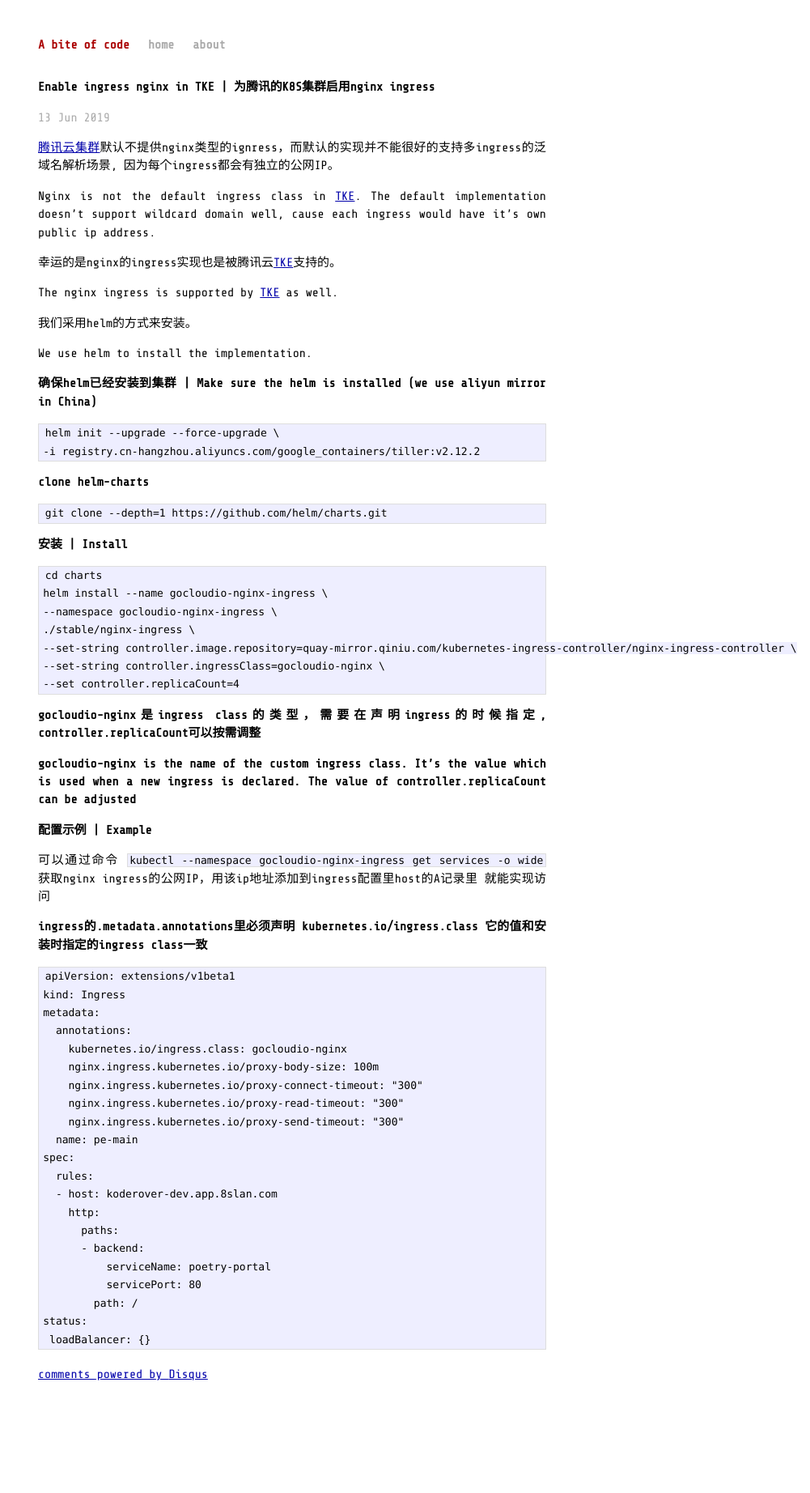
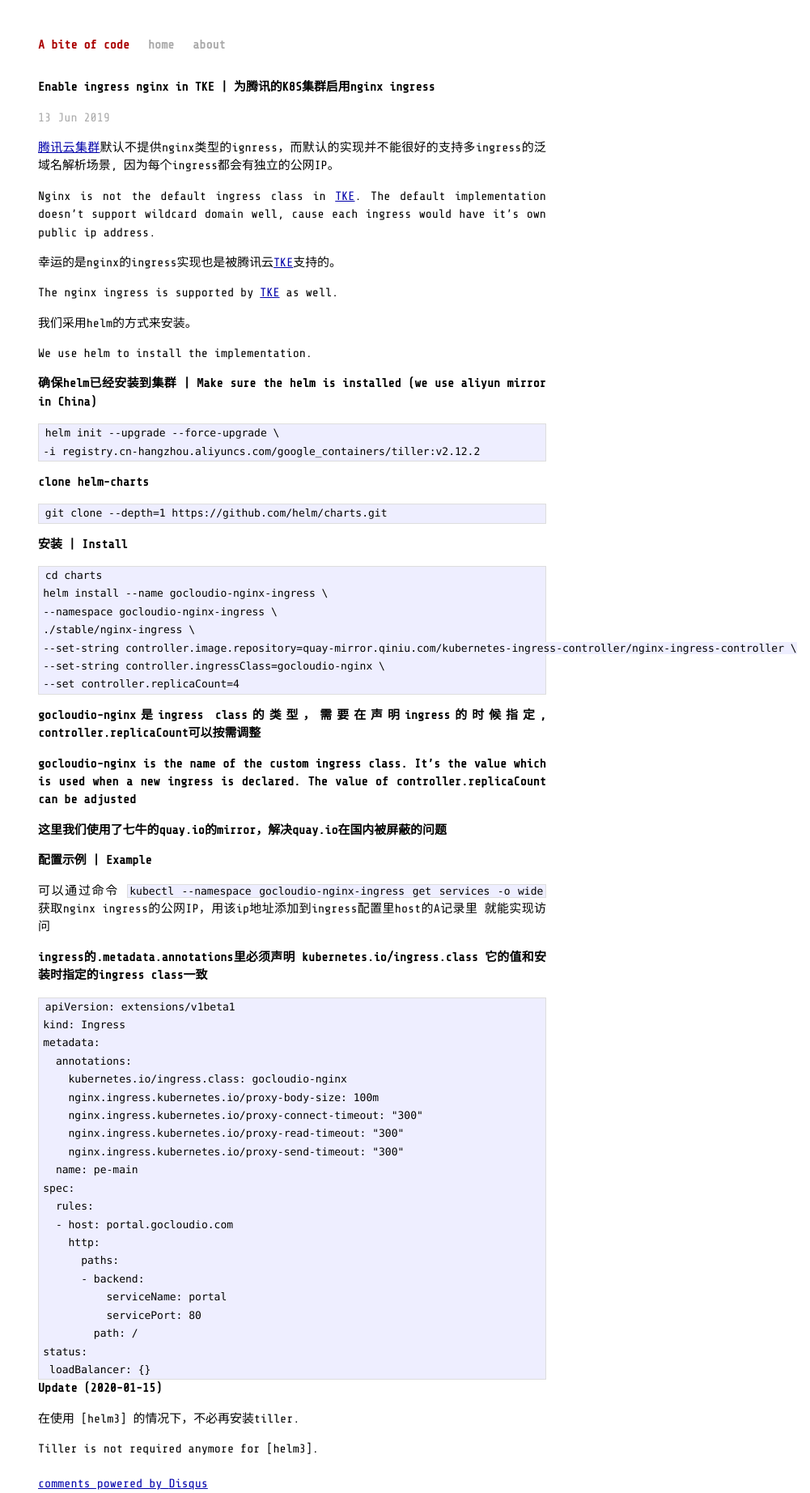
Before and after one commit to hoozecn/hoozecn.github.io, a Jekyll site: the page built from _posts/2019-06-13-enable-ingress-nginx-in-tencent-cloud.markdown, in a window 1280 px wide. Shown: the whole page at 81% size, without its empty margins (279-1280 px from the left). Built offline with Jekyll 4.4.1, drawn with Linux system fonts in a browser that asks for light colours; Markdown is read by kramdown in place of the engine named in the settings; comment, search, counter and statistics services are not loaded; before the commit the page ends 1709 px from its top, so only the background shows below that.

Commit message:
update tke ingress

```diff
--- a/_posts/2019-06-13-enable-ingress-nginx-in-tencent-cloud.markdown
+++ b/_posts/2019-06-13-enable-ingress-nginx-in-tencent-cloud.markdown
@@ -46,6 +46,9 @@ We use helm to install the implementation.
 **gocloudio-nginx是ingress class的类型，需要在声明ingress的时候指定, controller.replicaCount可以按需调整**
 
 **gocloudio-nginx is the name of the custom ingress class. It's the value which is used when a new ingress is declared. The value of controller.replicaCount can be adjusted**
+
+**这里我们使用了七牛的quay.io的mirror，解决quay.io在国内被屏蔽的问题**
+
 <p/>
 ### 配置示例 | Example
 
@@ -67,15 +70,21 @@ We use helm to install the implementation.
       name: pe-main
     spec:
       rules:
-      - host: koderover-dev.app.8slan.com
+      - host: portal.gocloudio.com
         http:
           paths:
           - backend:
-              serviceName: poetry-portal
+              serviceName: portal
               servicePort: 80
             path: /
     status:
      loadBalancer: {}
 
+### Update (2020-01-15)
 
+在使用 [helm3] 的情况下，不必再安装tiller.
+
+Tiller is not required anymore for [helm3].
+
+[[helm3]: https://helm.sh/blog/helm-3-released/
 [TKE]: https://cloud.tencent.com/product/tke
```
